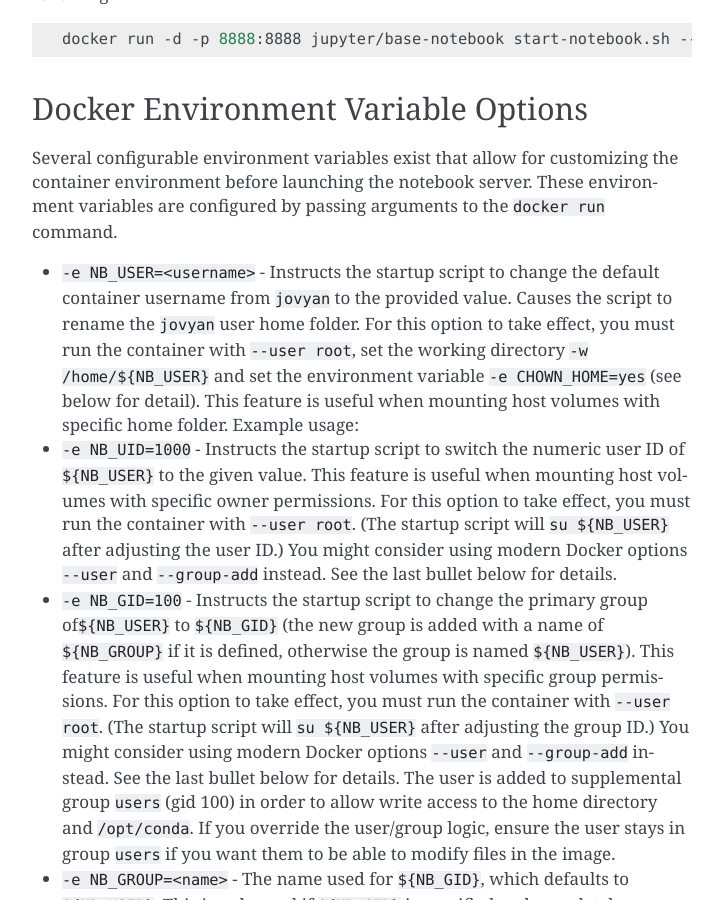
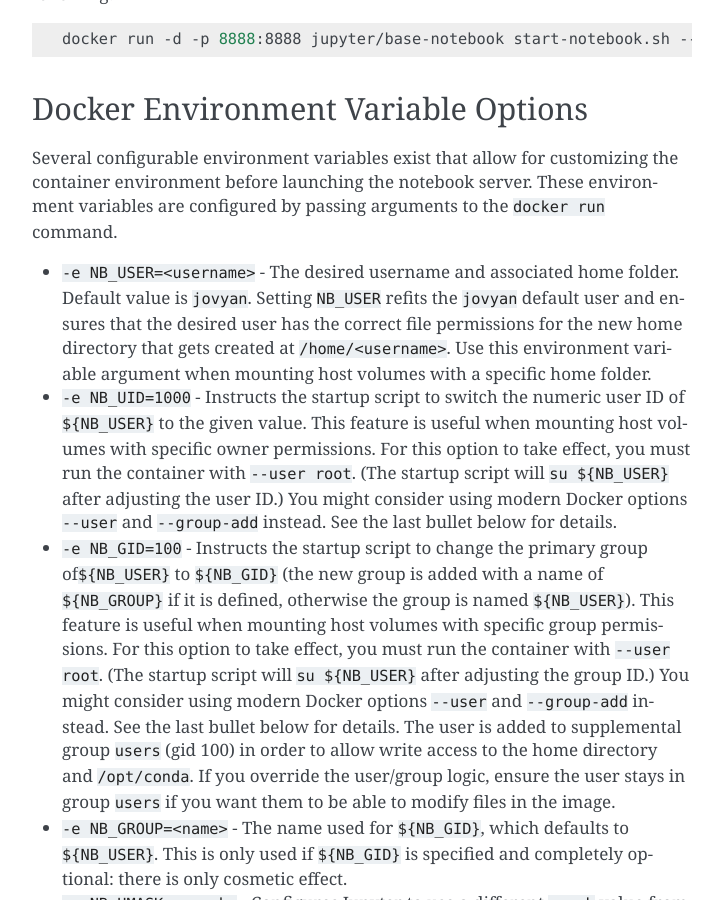
Before and after one commit to jupyter/docker-stacks, a Sphinx documentation site: the page built from docs/using/common.md, in a window 1280 px wide and 900 px high, scrolled down 639 px. Shown: the whole window, without its empty margins (388-1111 px from the left). Built offline with Sphinx 7.4.7, drawn with Linux system fonts in a browser that asks for light colours.

Commit message:
adding to NB_USER environment variable option description

```diff
--- a/docs/using/common.md
+++ b/docs/using/common.md
@@ -26,11 +26,9 @@
 launching the notebook server. These environment variables are configured by passing arguments to the
 `docker run` command.
 
-- `-e NB_USER=<username>` - Instructs the startup script to change the default container username from `jovyan` to the provided value.
-  Causes the script to rename the `jovyan` user home folder.
-  For this option to take effect, you must run the container with `--user root`, set the working directory `-w /home/${NB_USER}` and set the environment variable `-e CHOWN_HOME=yes` (see below for detail).
-  This feature is useful when mounting host volumes with specific home folder.
-  Example usage:
+- `-e NB_USER=<username>` - The desired username and associated home folder. Default value is `jovyan`. Setting `NB_USER` refits the `jovyan`
+  default user and ensures that the desired user has the correct file permissions for the new home directory that gets created at
+  `/home/<username>`. Use this environment variable argument when mounting host volumes with a specific home folder.
 - `-e NB_UID=1000` - Instructs the startup script to switch the numeric user ID of `${NB_USER}` to the given value.
   This feature is useful when mounting host volumes with specific owner permissions.
   For this option to take effect, you must run the container with `--user root`.
```
